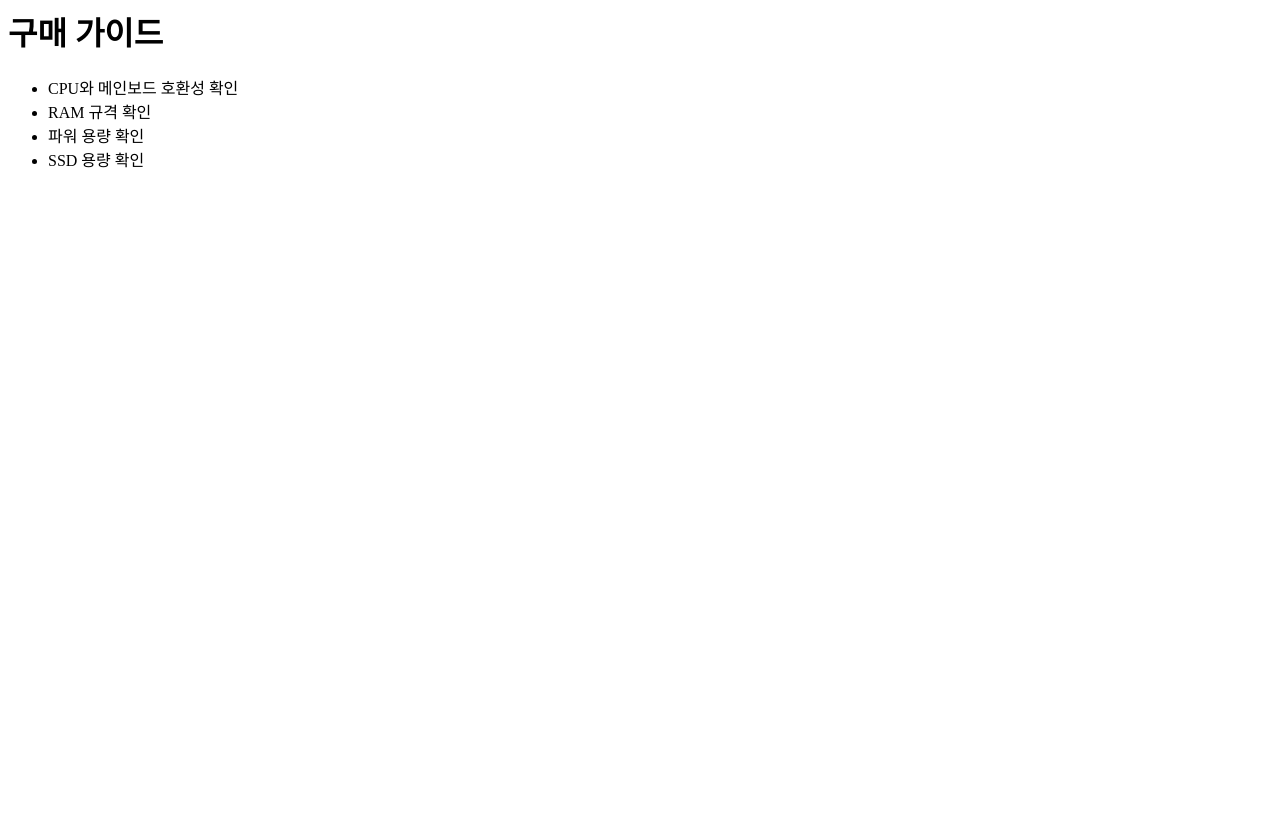
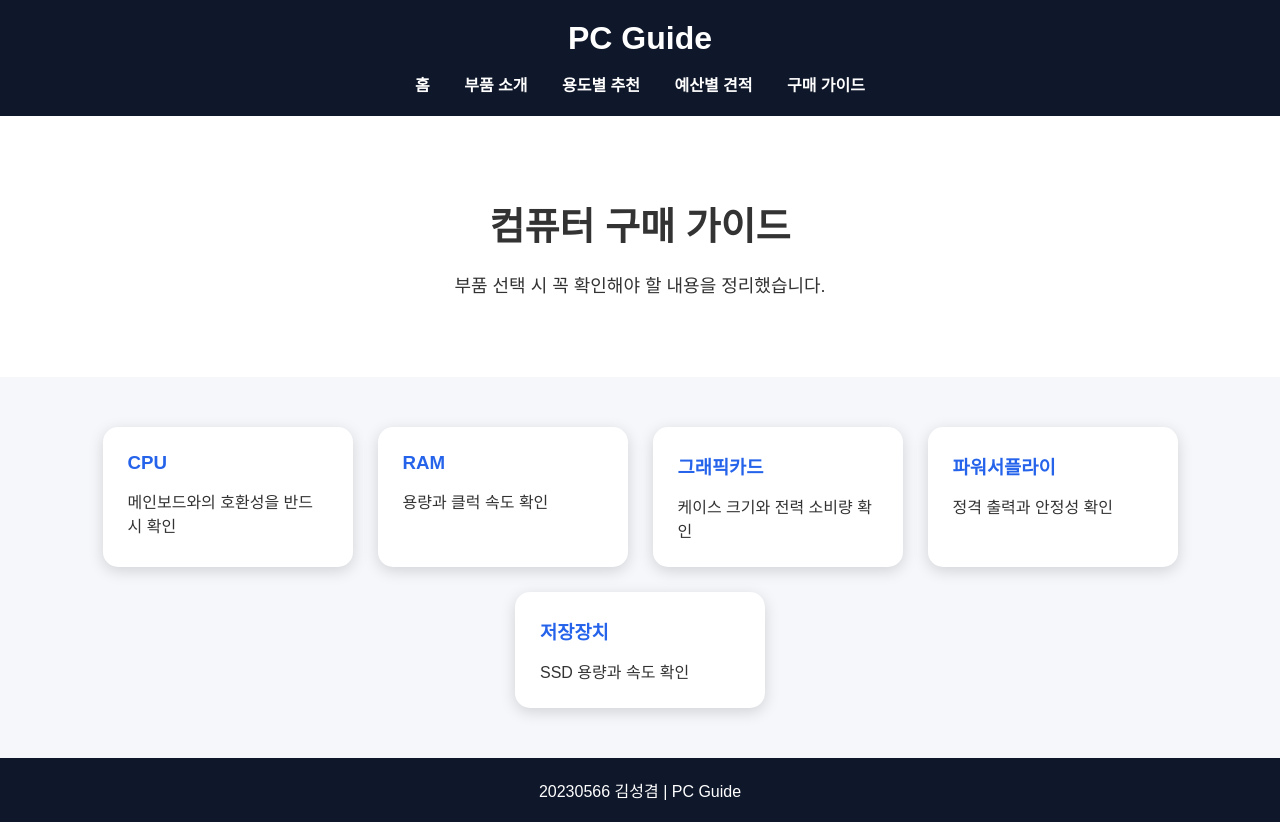
Before and after one commit to tjdrua454/pc-guide, a plain HTML site: page guide.html in a window 1280 px wide. Before the commit the page ends 800 px from the top, so only its background shows below. Drawn offline with Linux system fonts and the light colour scheme.

Commit message:
Update guide.html

```diff
--- a/guide.html
+++ b/guide.html
@@ -1,8 +1,64 @@
-<h1>구매 가이드</h1>
+<!DOCTYPE html>
+<html lang="ko">
+<head>
+<meta charset="UTF-8">
+<title>구매 가이드</title>
+<link rel="stylesheet" href="style.css">
+</head>
 
-<ul>
-<li>CPU와 메인보드 호환성 확인</li>
-<li>RAM 규격 확인</li>
-<li>파워 용량 확인</li>
-<li>SSD 용량 확인</li>
-</ul>
+<body>
+
+<header>
+    <div class="container">
+        <h1>PC Guide</h1>
+
+        <nav>
+            <a href="index.html">홈</a>
+            <a href="cpu.html">부품 소개</a>
+            <a href="recommend.html">용도별 추천</a>
+            <a href="budget.html">예산별 견적</a>
+            <a href="guide.html">구매 가이드</a>
+        </nav>
+    </div>
+</header>
+
+<section class="hero">
+<h2>컴퓨터 구매 가이드</h2>
+<p>부품 선택 시 꼭 확인해야 할 내용을 정리했습니다.</p>
+</section>
+
+<section class="cards">
+
+<div class="card">
+<h3>CPU</h3>
+<p>메인보드와의 호환성을 반드시 확인</p>
+</div>
+
+<div class="card">
+<h3>RAM</h3>
+<p>용량과 클럭 속도 확인</p>
+</div>
+
+<div class="card">
+<h3>그래픽카드</h3>
+<p>케이스 크기와 전력 소비량 확인</p>
+</div>
+
+<div class="card">
+<h3>파워서플라이</h3>
+<p>정격 출력과 안정성 확인</p>
+</div>
+
+<div class="card">
+<h3>저장장치</h3>
+<p>SSD 용량과 속도 확인</p>
+</div>
+
+</section>
+
+<footer>
+<p>20230566 김성겸 | PC Guide</p>
+</footer>
+
+</body>
+</html>
```
